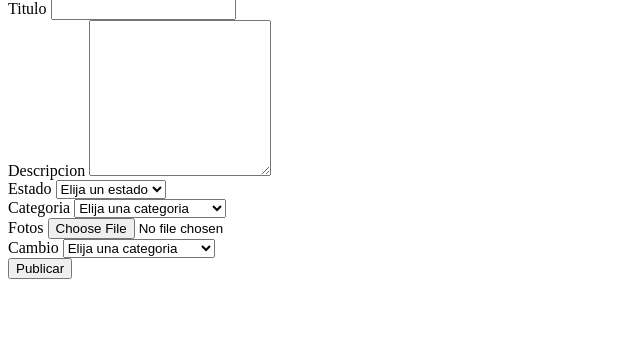
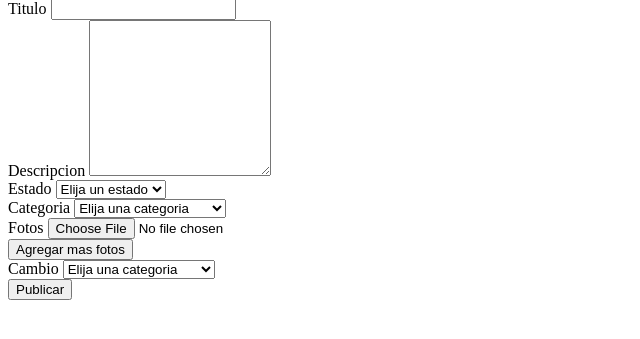
Before and after one commit to DCC-CC4401/2021-1-Grupo-12, a Django app: page /publicar/ in a window 1280 px wide. Shown: the part 107-446 px from the top of the page, without its empty margins (0-640 px from the left). Run offline with Django 3.2, Linux system fonts and the light colour scheme; a user stored in the database is signed in.

Commit message:
Subir mas de una foto
Se implementa  funcionalidad para poder subir mas de una foto, se pueden subir hasta 5

```diff
--- a/truequeapp/models.py
+++ b/truequeapp/models.py
@@ -89,7 +89,11 @@ class Publicacion(models.Model):
     descripcion = models.TextField(blank=False)
     estado = models.CharField(max_length=2, blank=False, choices=ESTADOS)
     categoria = models.CharField(max_length=2, blank=False, choices=CATEGORIAS)
-    fotos = models.ImageField(upload_to='publicaciones/%Y/%m/%d/')
+    foto_principal = models.ImageField(upload_to='publicaciones/%Y/%m/%d/')
+    foto_2 = models.ImageField(upload_to='publicaciones/%Y/%m/%d/')
+    foto_3 = models.ImageField(upload_to='publicaciones/%Y/%m/%d/')
+    foto_4 = models.ImageField(upload_to='publicaciones/%Y/%m/%d/')
+    foto_5 = models.ImageField(upload_to='publicaciones/%Y/%m/%d/')
     cambio = models.CharField(max_length=2, blank=False, choices=CATEGORIAS)
     publicador = models.ForeignKey('Usuario', on_delete=models.CASCADE)
     fecha = models.DateField(blank=False, auto_now=True)
--- a/truequeapp/templates/truequeapp/publicacion_elegida.html
+++ b/truequeapp/templates/truequeapp/publicacion_elegida.html
@@ -11,7 +11,10 @@
     <h1>{{publicacion.titulo}}</h1>
 
     <div>
-        <img src="{{publicacion.fotos.url}}" width="400px" height="400px">
+        <img src="{{publicacion.foto_principal.url}}" width="400px" height="400px">
+        {% if publicacion.foto_2 %}
+            <img src="{{publicacion.foto_2.url}}" width="40px" height="40px">
+        {% endif %}
     </div>
 
 
--- a/truequeapp/templates/truequeapp/publicaciones.html
+++ b/truequeapp/templates/truequeapp/publicaciones.html
@@ -12,7 +12,7 @@
     <table border="solid-black">
     {% for publicacion in publicaciones_totales %}
         <tr onclick="location.href='/publicacion?id={{publicacion.id}}'">
-            <td><img src="{{publicacion.fotos.url}}" width="100px" height="100px"></td>
+            <td><img src="{{publicacion.foto_principal.url}}" width="100px" height="100px"></td>
             <td>{{publicacion.titulo}} <br> {{publicacion.get_estado_display}}</td>
             <td>{{publicacion.get_categoria_display}} <br> {{publicacion.get_cambio_display}} <br> {{publicacion.fecha}}</td>
         </tr>
--- a/truequeapp/templates/truequeapp/publicar.html
+++ b/truequeapp/templates/truequeapp/publicar.html
@@ -1,6 +1,23 @@
 <html>
     <head>
         <title>Publicar</title>
+        <script>
+            function addImageButton(i){
+
+                if (i < 6){
+
+                    let input_nuevo = document.createElement("input");
+                    input_nuevo.setAttribute("id","foto_"+i);
+                    input_nuevo.setAttribute("name","foto_"+i);
+                    input_nuevo.setAttribute("type","file");
+                    input_nuevo.setAttribute("required","");
+                    document.getElementById("fotos-div").appendChild(input_nuevo);
+
+                    let agregar_imagen = document.getElementById("agregar-fotos");
+                    agregar_imagen.setAttribute("onclick","addImageButton("+(i+1)+")");
+                }
+            }
+        </script>
     </head>
 
     <body>
@@ -45,7 +62,11 @@
 
                 <div id="fotos-div">
                     <label for="fotos">Fotos</label>
-                    <input id="fotos" name="fotos" type="file" required>
+                    <input id="foto_1" name="foto_1" type="file" required>
+                </div>
+
+                <div id="agregar-fotos-div">
+                    <button id="agregar-fotos" type="button" onclick="addImageButton(2)">Agregar mas fotos</button>
                 </div>
 
                 <div id="cambio-div">
--- a/truequeapp/views.py
+++ b/truequeapp/views.py
@@ -104,7 +104,11 @@ def publicar_producto(request):
 				descripcion=request.POST["descripcion"],
 				estado=request.POST["estado"],
 				categoria=request.POST["categoria"],
-				fotos=request.FILES.get("fotos"),
+				foto_principal=request.FILES.get("foto_1") if request.FILES.get("foto_1") else None,
+				foto_2=request.FILES.get("foto_2") if request.FILES.get("foto_2") else None,
+				foto_3=request.FILES.get("foto_3") if request.FILES.get("foto_3") else None,
+				foto_4=request.FILES.get("foto_4") if request.FILES.get("foto_4") else None,
+				foto_5=request.FILES.get("foto_5") if request.FILES.get("foto_5") else None,
 				cambio=request.POST["cambio"],
 				publicador=usuario)
 			return render(request, "truequeapp/post_publicar.html")
```
Also changed, not shown: db.sqlite3, media/publicaciones/2021/04/29/chinita-2.jpg (added), media/publicaciones/2021/04/29/chinita-3.png (added), media/publicaciones/2021/04/29/chinita.jpeg (added), media/publicaciones/2021/04/29/escarabajo.jpg (added), media/publicaciones/2021/04/29/grafico-barras.png (added), media/publicaciones/2021/04/29/grafico-lineas.png (added), media/publicaciones/2021/04/29/hormiga-2.png (added), media/publicaciones/2021/04/29/mariposa-2.jpg (added), truequeapp/migrations/0003_auto_20210429_1700.py (added).
